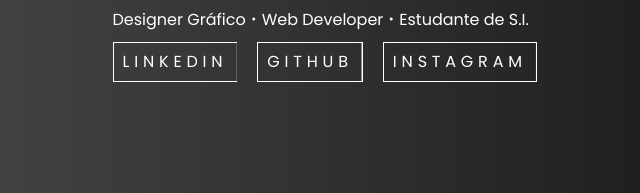
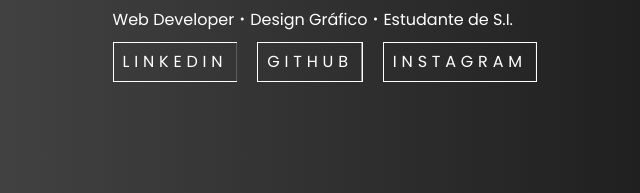
Before and after one commit to yagofontanez/CURRICULO-YAGO-FONTANEZ, a plain HTML site: page index.html in a window 1280 px wide. Shown: the part 355-548 px from the top of the page, 30-670 px from the left. Drawn offline with nearby package versions, Linux system fonts and the light colour scheme.

Commit message:
Update index.html

```diff
--- a/index.html
+++ b/index.html
@@ -3,7 +3,7 @@
 <head>
     <meta charset="UTF-8">
     <meta name="viewport" content="width=device-width, initial-scale=1.0">
-    <title>Yago Fontanez | Web Developer & Designer Gráfico</title>
+    <title>Yago Fontanez | Web Developer & Design Gráfico</title>
     <link rel="stylesheet" href="style.css">
     <link rel="stylesheet" href="mobile.css">
     <link rel="website icon" href="/assets/favicon.png">
@@ -35,9 +35,9 @@
             <div class="lado-esquerdo-primeira-dobra">
                 <h1 id="mudar">Olá! Meu nome é Yago<br>Fontanez.</h1>
                 <h3 id="items">
-                    <p>Designer Gráfico</p>
+                    <p>Web Developer</p>
                     <i class="bi bi-dot"></i>
-                    <p>Web Developer</p>
+                    <p>Design Gráfico</p>
                     <i class="bi bi-dot"></i>
                     <p>Estudante de S.I.</p>
                 </h3>
```
